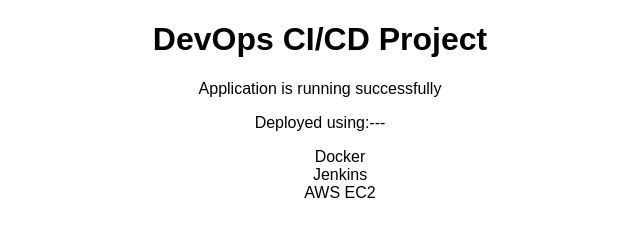
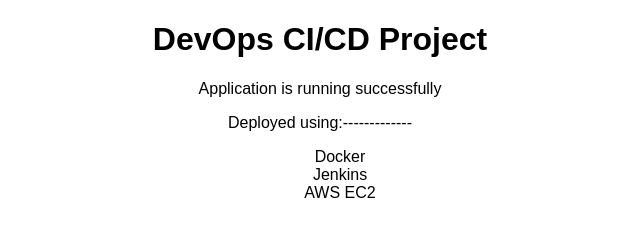
Before and after one commit to rahul-ranjan02/devops-project, a plain HTML site: page index.html in a window 1280 px wide. Shown: the full height of the page, 320-960 px from the left. Drawn offline with Linux system fonts and the light colour scheme.

Commit message:
Update deployment text in index.html

```diff
--- a/index.html
+++ b/index.html
@@ -9,7 +9,7 @@
 
     <p>Application is running successfully</p>
 
-    <p>Deployed using:---</p>
+    <p>Deployed using:-------------</p>
     <ul style="list-style:none;">
         <li>Docker</li>
         <li>Jenkins</li>
```
